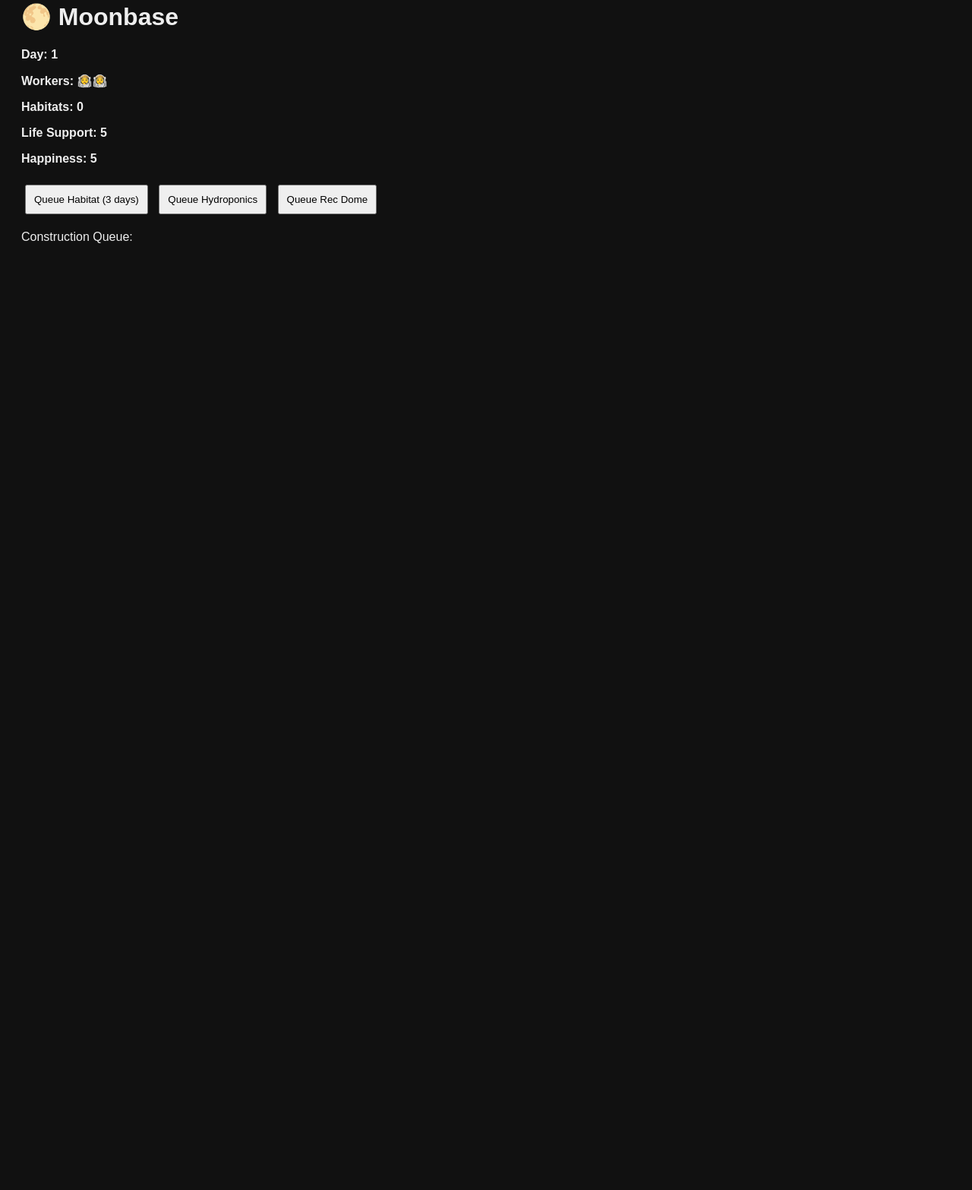
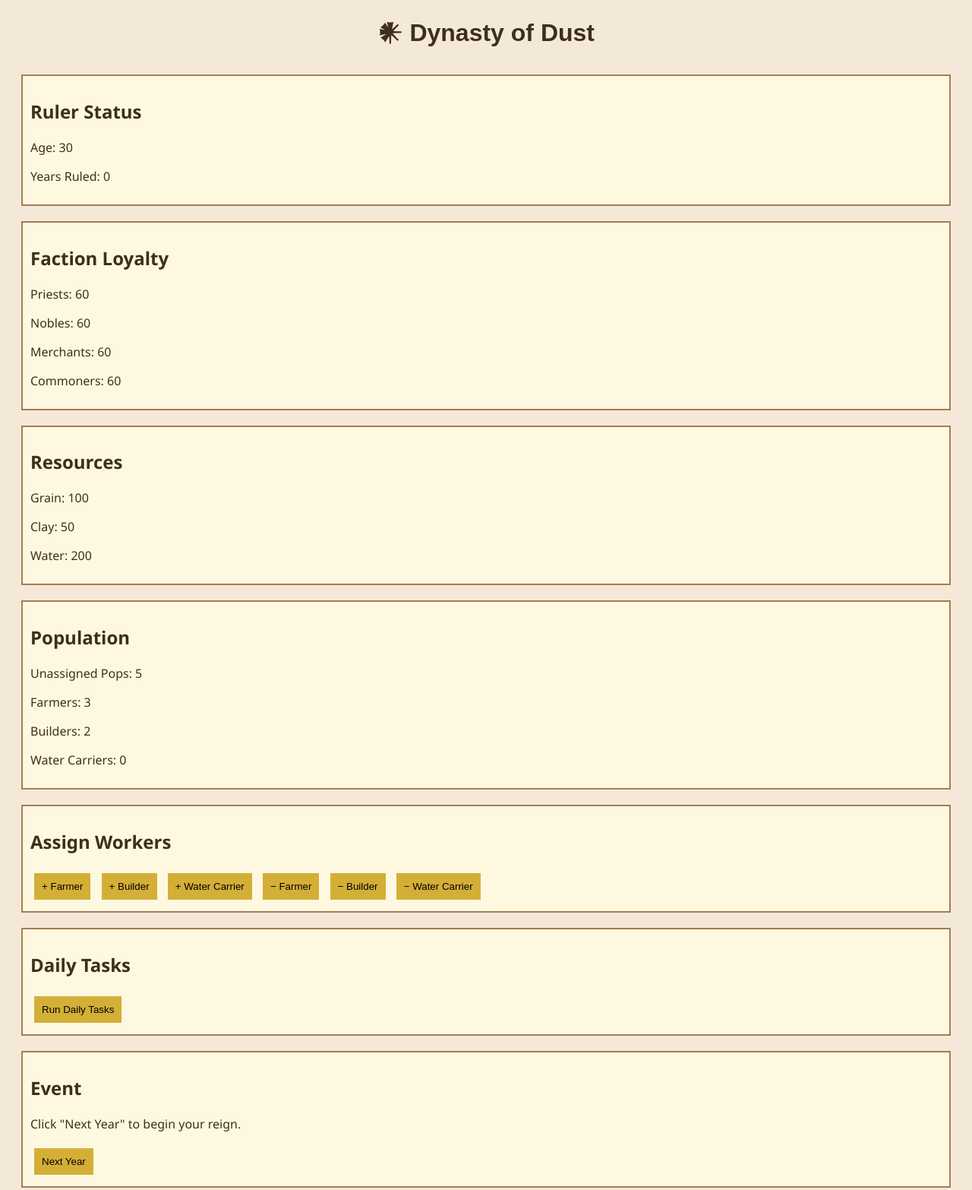
Before and after one commit to punksoup/matiu, a plain HTML site: page moonbaby.html in a window 1280 px wide. Shown: the part 46-1612 px from the top of the page at 76% size. Before the commit the page ends 800 px from the top, so only its background shows below. Drawn offline with Linux system fonts and the light colour scheme.

Commit message:
Update moonbaby.html

```diff
--- a/moonbaby.html
+++ b/moonbaby.html
@@ -2,111 +2,231 @@
 <html lang="en">
 <head>
   <meta charset="UTF-8" />
-  <title>Moonbase Idle Game</title>
+  <title>Dynasty of Dust</title>
   <style>
-    body { font-family: sans-serif; background: #111; color: #eee; padding: 20px; }
-    .section { margin-bottom: 20px; }
-    button { padding: 10px; margin: 5px; }
-    .status { font-weight: bold; }
-    progress { width: 150px; margin-left: 10px; }
+    body {
+      font-family: 'Segoe UI', sans-serif;
+      background-color: #f4e9d8;
+      color: #3e2f1c;
+      padding: 20px;
+    }
+    h1 {
+      text-align: center;
+      font-family: 'Papyrus', fantasy;
+    }
+    .panel {
+      border: 2px solid #a67c52;
+      padding: 10px;
+      margin-bottom: 20px;
+      background-color: #fff8e1;
+    }
+    button {
+      margin: 5px;
+      padding: 10px;
+      background-color: #d4af37;
+      border: none;
+      cursor: pointer;
+    }
+    button:hover {
+      background-color: #c19a2b;
+    }
   </style>
 </head>
 <body>
-  <h1>🌕 Moonbase</h1>
+  <h1>𒀭 Dynasty of Dust</h1>
 
-  <div class="section">
-    <p class="status">Day: <span id="day">1</span></p>
-    <p class="status">Workers: <span id="workers">👨‍🚀👨‍🚀</span></p>
-    <p class="status">Habitats: <span id="habitats">0</span></p>
-    <p class="status">Life Support: <span id="lifeSupport">5</span></p>
-    <p class="status">Happiness: <span id="happiness">5</span></p>
+  <div class="panel">
+    <h2>Ruler Status</h2>
+    <p>Age: <span id="age">30</span></p>
+    <p>Years Ruled: <span id="years">0</span></p>
   </div>
 
-  <div class="section">
-    <button onclick="queueModule('habitat')">Queue Habitat (3 days)</button>
-    <button onclick="queueModule('hydroponics')">Queue Hydroponics</button>
-    <button onclick="queueModule('recDome')">Queue Rec Dome</button>
-    <p>Construction Queue:</p>
-    <ul id="queue"></ul>
+  <div class="panel">
+    <h2>Faction Loyalty</h2>
+    <p>Priests: <span id="priests">60</span></p>
+    <p>Nobles: <span id="nobles">60</span></p>
+    <p>Merchants: <span id="merchants">60</span></p>
+    <p>Commoners: <span id="commoners">60</span></p>
   </div>
 
-  <div class="section">
-    <p id="log"></p>
+  <div class="panel">
+    <h2>Resources</h2>
+    <p>Grain: <span id="grain">100</span></p>
+    <p>Clay: <span id="clay">50</span></p>
+    <p>Water: <span id="water">200</span></p>
+  </div>
+
+  <div class="panel">
+    <h2>Population</h2>
+    <p>Unassigned Pops: <span id="unassigned">5</span></p>
+    <p>Farmers: <span id="farmers">3</span></p>
+    <p>Builders: <span id="builders">2</span></p>
+    <p>Water Carriers: <span id="carriers">0</span></p>
+  </div>
+
+  <div class="panel">
+    <h2>Assign Workers</h2>
+    <button onclick="assign('farmers')">+ Farmer</button>
+    <button onclick="assign('builders')">+ Builder</button>
+    <button onclick="assign('carriers')">+ Water Carrier</button>
+    <button onclick="unassign('farmers')">− Farmer</button>
+    <button onclick="unassign('builders')">− Builder</button>
+    <button onclick="unassign('carriers')">− Water Carrier</button>
+  </div>
+
+  <div class="panel">
+    <h2>Daily Tasks</h2>
+    <button onclick="dailyWork()">Run Daily Tasks</button>
+  </div>
+
+  <div class="panel">
+    <h2>Event</h2>
+    <p id="eventText">Click "Next Year" to begin your reign.</p>
+    <div id="choices"></div>
+    <button onclick="nextYear()">Next Year</button>
   </div>
 
   <script>
-    let day = 1;
-    let workers = 2;
-    let habitats = 0;
-    let lifeSupport = 5;
-    let happiness = 5;
-    let queue = [];
+    let age = 30;
+    let years = 0;
+    let grain = 100;
+    let clay = 50;
+    let water = 200;
+    let farmers = 3;
+    let builders = 2;
+    let carriers = 0;
+    let unassigned = 5;
 
-    function queueModule(type) {
-      const time = type === 'habitat' ? 3 : 2;
-      queue.push({ type, time, originalTime: time });
-      updateQueue();
+    let factions = {
+      priests: 60,
+      nobles: 60,
+      merchants: 60,
+      commoners: 60
+    };
+
+    const events = [
+      {
+        text: "A solar eclipse frightens the people. The priests demand a week of fasting.",
+        choices: [
+          { text: "Approve fasting", effects: { priests: +10, merchants: -5 } },
+          { text: "Deny fasting", effects: { priests: -10, commoners: +5 } }
+        ]
+      },
+      {
+        text: "A merchant caravan offers tribute for trade rights.",
+        choices: [
+          { text: "Accept tribute", effects: { merchants: +10, nobles: -5 } },
+          { text: "Refuse offer", effects: { merchants: -10, priests: +5 } }
+        ]
+      },
+      {
+        text: "A noble family demands land for their loyalty.",
+        choices: [
+          { text: "Grant land", effects: { nobles: +10, commoners: -10 } },
+          { text: "Refuse request", effects: { nobles: -10, priests: +5 } }
+        ]
+      }
+    ];
+
+    function updateUI() {
+      document.getElementById('age').textContent = age;
+      document.getElementById('years').textContent = years;
+      document.getElementById('grain').textContent = grain;
+      document.getElementById('clay').textContent = clay;
+      document.getElementById('water').textContent = water;
+      document.getElementById('farmers').textContent = farmers;
+      document.getElementById('builders').textContent = builders;
+      document.getElementById('carriers').textContent = carriers;
+      document.getElementById('unassigned').textContent = unassigned;
+      for (let key in factions) {
+        document.getElementById(key).textContent = factions[key];
+      }
     }
 
-    function updateQueue() {
-      const list = document.getElementById('queue');
-      list.innerHTML = '';
-      queue.forEach(item => {
-        const li = document.createElement('li');
-        li.innerHTML = `
-          ${item.type}
-          <progress value="${item.originalTime - item.time}" max="${item.originalTime}"></progress>
-        `;
-        list.appendChild(li);
-      });
+    function assign(role) {
+      if (unassigned > 0) {
+        window[role]++;
+        unassigned--;
+        updateUI();
+      }
     }
 
-    function updateWorkersDisplay() {
-      document.getElementById('workers').textContent = '👨‍🚀'.repeat(workers);
+    function unassign(role) {
+      if (window[role] > 0) {
+        window[role]--;
+        unassigned++;
+        updateUI();
+      }
     }
 
-    function nextDay() {
-      day++;
-      document.getElementById('day').textContent = day;
-
-      // Process queue
-      queue.forEach(item => item.time--);
-      const completed = queue.filter(item => item.time <= 0);
-      queue = queue.filter(item => item.time > 0);
-
-      completed.forEach(item => {
-        if (item.type === 'habitat') {
-          habitats++;
-          workers++;
-        } else if (item.type === 'hydroponics') {
-          lifeSupport += 5;
-        } else if (item.type === 'recDome') {
-          happiness += 2;
-        }
-      });
-
-      // Decay if unsupported
-      if (habitats > 0 && (lifeSupport < habitats * 5 || happiness < habitats * 2)) {
-        lifeSupport -= 5;
-        happiness -= 2;
-        workers = Math.max(1, workers - 1);
-        document.getElementById('log').textContent = "⚠️ Warning: Habitats under-supported!";
-      } else {
-        lifeSupport += 5;
-        happiness += 1;
-        document.getElementById('log').textContent = "✅ Base stable. Crew thriving.";
-      }
-
-      // Update UI
-      document.getElementById('habitats').textContent = habitats;
-      document.getElementById('lifeSupport').textContent = lifeSupport;
-      document.getElementById('happiness').textContent = happiness;
-      updateWorkersDisplay();
-      updateQueue();
+    function dailyWork() {
+      grain += farmers * 10;
+      clay += builders * 5;
+      water += carriers * 15;
+      updateUI();
+      alert("Daily tasks complete! Resources gathered.");
     }
 
-    updateWorkersDisplay();
-    setInterval(nextDay, 15000);
+    function nextYear() {
+      age++;
+      years++;
+      const event = events[Math.floor(Math.random() * events.length)];
+      document.getElementById('eventText').textContent = event.text;
+      const choicesDiv = document.getElementById('choices');
+      choicesDiv.innerHTML = '';
+      event.choices.forEach((choice) => {
+        const btn = document.createElement('button');
+        btn.textContent = choice.text;
+        btn.onclick = () => applyChoice(choice.effects);
+        choicesDiv.appendChild(btn);
+      });
+      updateUI();
+    }
+
+    function applyChoice(effects) {
+      for (let key in effects) {
+        factions[key] += effects[key];
+        if (factions[key] < 0) factions[key] = 0;
+        if (factions[key] > 100) factions[key] = 100;
+      }
+      checkDeposed();
+      document.getElementById('choices').innerHTML = '';
+      document.getElementById('eventText').textContent = "Decision made. Click 'Next Year' to continue.";
+      updateUI();
+    }
+
+    function checkDeposed() {
+      for (let key in factions) {
+        if (factions[key] <= 10) {
+          alert(`You have been deposed by the ${key}. Your dynasty ends.`);
+          resetGame();
+          break;
+        }
+      }
+    }
+
+    function resetGame() {
+      age = 30;
+      years = 0;
+      grain = 100;
+      clay = 50;
+      water = 200;
+      farmers = 3;
+      builders = 2;
+      carriers = 0;
+      unassigned = 5;
+      factions = {
+        priests: 60,
+        nobles: 60,
+        merchants: 60,
+        commoners: 60
+      };
+      document.getElementById('eventText').textContent = "Click 'Next Year' to begin your reign.";
+      document.getElementById('choices').innerHTML = '';
+      updateUI();
+    }
+
+    updateUI();
   </script>
 </body>
 </html>
```
